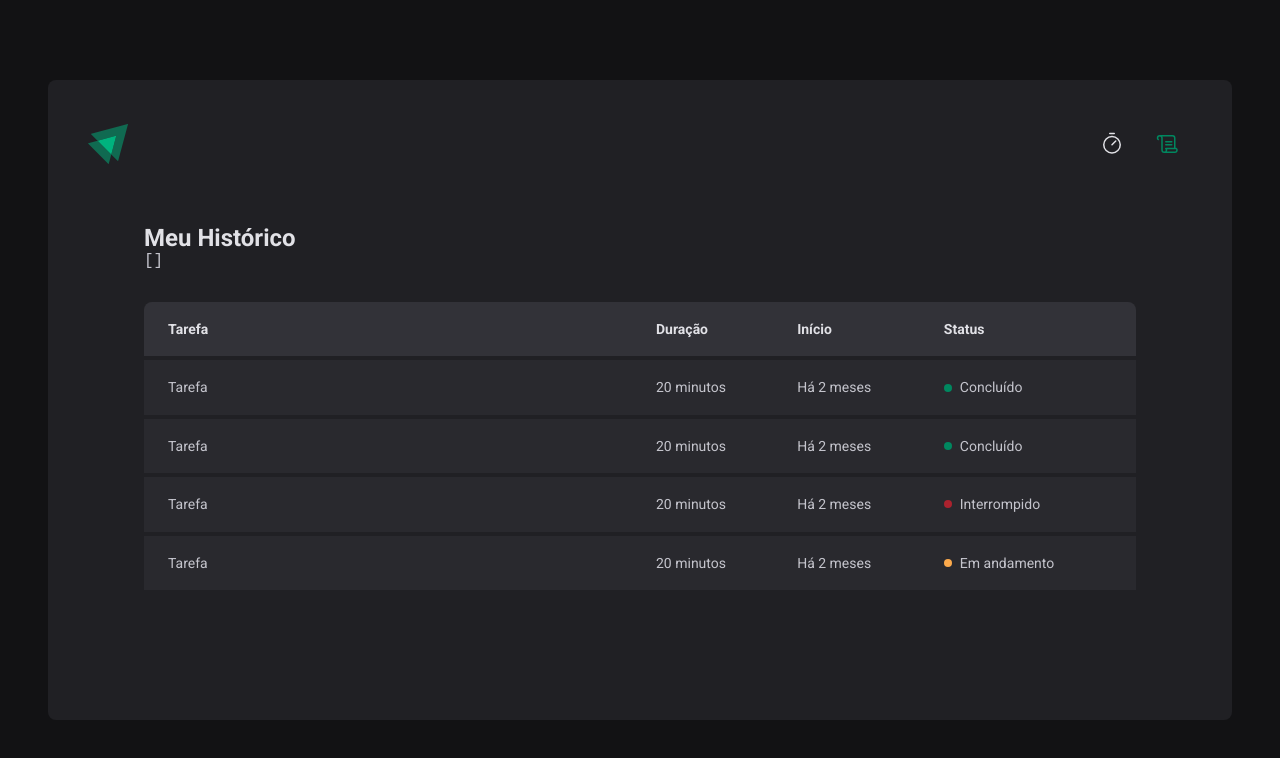
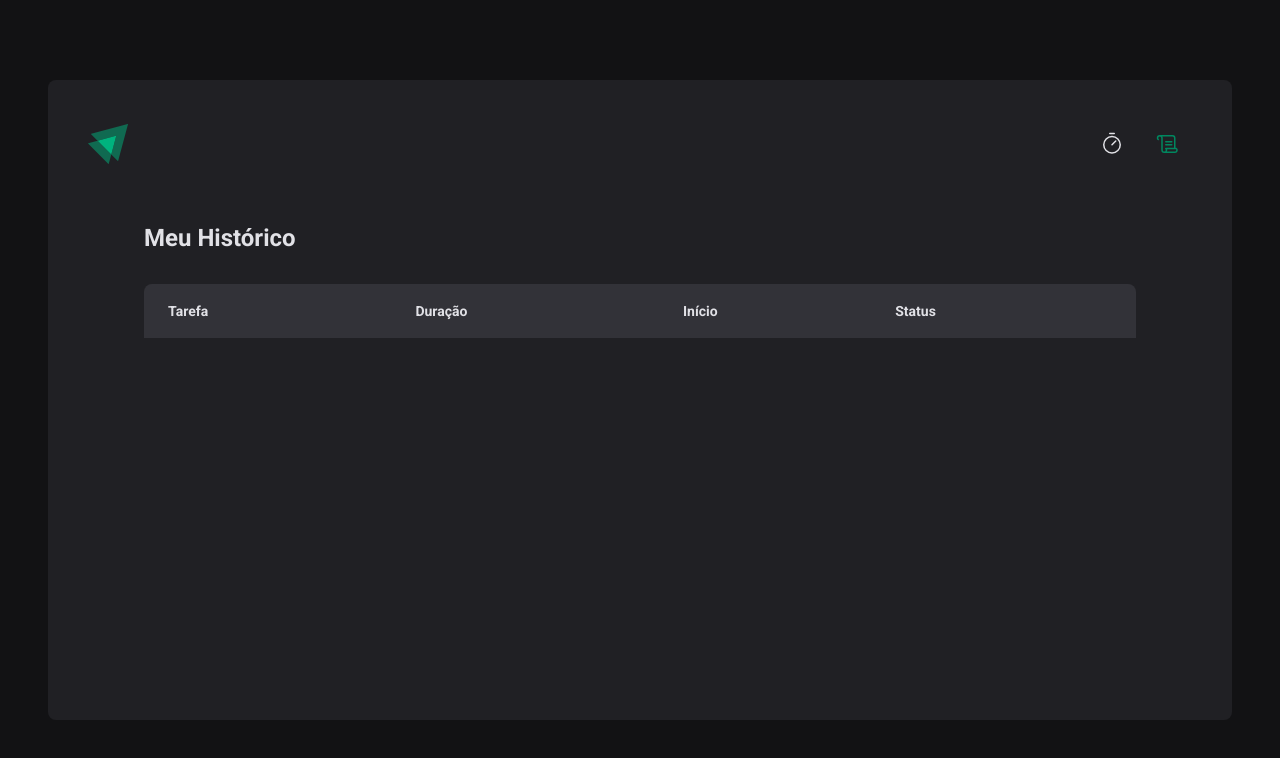
Before and after one commit to douglasdl/MBA-Full-Stack, a React (Vite) app in the folder ignite-timer/: page /history in a window 1280 px wide. Shown: the top 758 px of the page. Built offline with nearby package versions, Linux system fonts and the light colour scheme.

Commit message:
feat: add history list data

```diff
--- a/ignite-timer/src/pages/History/index.tsx
+++ b/ignite-timer/src/pages/History/index.tsx
@@ -7,9 +7,6 @@ export function History() {
   return (
     <HistoryContainer>
       <h1>Meu Histórico</h1>
-      <pre>
-        {JSON.stringify(cycles, null, 2)}
-      </pre>
       <HistoryList>
         <table>
           <thead>
@@ -21,30 +18,22 @@ export function History() {
             </tr>
           </thead>
           <tbody>
-            <tr>
-              <td>Tarefa</td>
-              <td>20 minutos</td>
-              <td>Há 2 meses</td>
-              <td><Status statusColor="green">Concluído</Status></td>
-            </tr>
-            <tr>
-              <td>Tarefa</td>
-              <td>20 minutos</td>
-              <td>Há 2 meses</td>
-              <td><Status statusColor="green">Concluído</Status></td>
-            </tr>
-            <tr>
-              <td>Tarefa</td>
-              <td>20 minutos</td>
-              <td>Há 2 meses</td>
-              <td><Status statusColor="red">Interrompido</Status></td>
-            </tr>
-            <tr>
-              <td>Tarefa</td>
-              <td>20 minutos</td>
-              <td>Há 2 meses</td>
-              <td><Status statusColor="yellow">Em andamento</Status></td>
-            </tr>
+            {
+              cycles.map((cycle) => {
+                return (
+                  <tr key={cycle.id}>
+                    <td>{cycle.task}</td>
+                    <td>{cycle.minutesAmount} minutos</td>
+                    <td>{cycle.startDate.toISOString()}</td>
+                    <td>
+                      { cycle.finishedDate && <Status statusColor="green">Concluído</Status> }
+                      { cycle.interruptedDate && <Status statusColor="red">Interrompido</Status> }
+                      { (!cycle.finishedDate && !cycle.interruptedDate) && <Status statusColor="yellow">Em Andamento</Status> }
+                    </td>
+                  </tr>
+                )
+              })
+            }
           </tbody>
         </table>
       </HistoryList>
```
